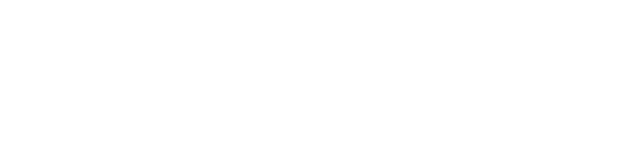
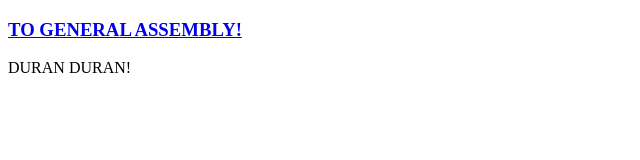
Before and after one commit to apooshoo/github-exercise, a plain HTML site: page index.html in a window 1280 px wide. Shown: the whole page, without its empty margins (0-640 px from the left). Drawn offline with Linux system fonts and the light colour scheme.

Commit message:
did homework changes

```diff
--- a/index.html
+++ b/index.html
@@ -4,6 +4,8 @@
     <title>HI</title>
 </head>
 <body>
+    <h3><a href="https://my.generalassemb.ly/">TO GENERAL ASSEMBLY!</a></h3>
+    <p>DURAN DURAN!</p>
 
 </body>
 </html>
```
